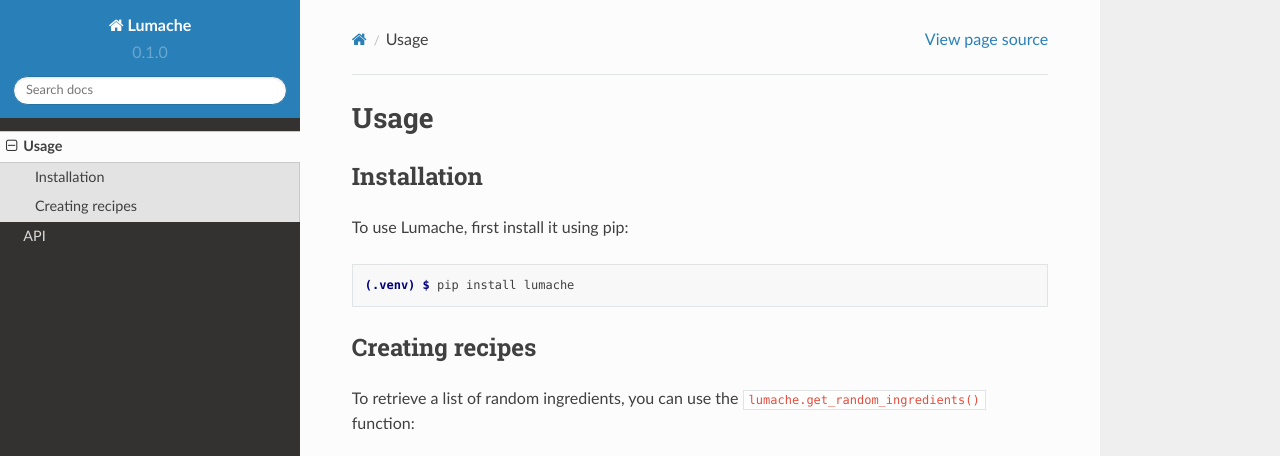
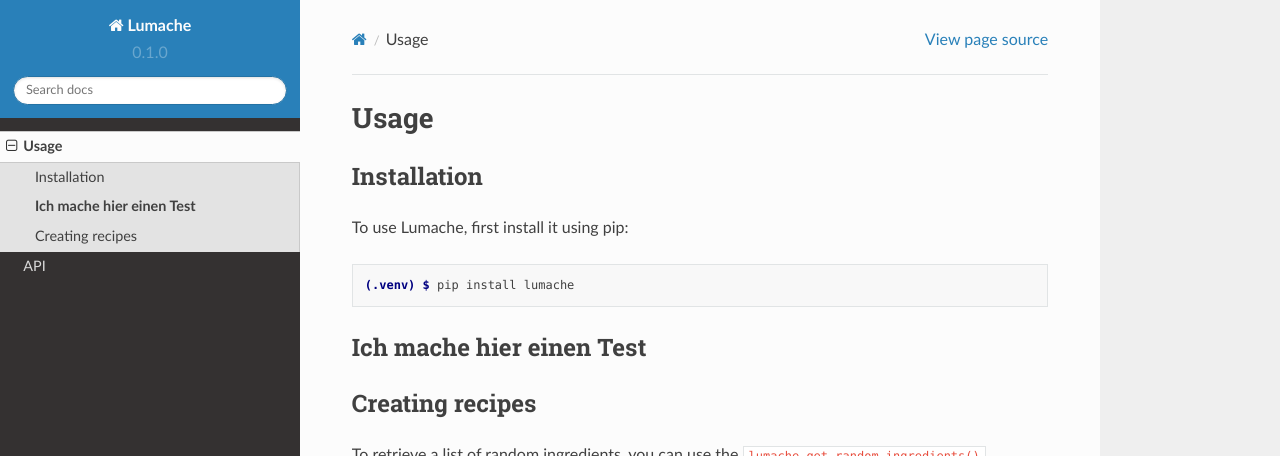
Before and after one commit to Kentimen/tralala, a Sphinx documentation site: the page built from docs/source/usage.rst, in a window 1280 px wide and 1151 px high, cut to the strip 0-456 px from the top of the window. Built offline with Sphinx 7.4.7 and the Read the Docs theme 2.0.0, drawn with Linux system fonts in a browser that asks for light colours.

Commit message:
Update usage.rst

```diff
--- a/docs/source/usage.rst
+++ b/docs/source/usage.rst
@@ -11,6 +11,9 @@ To use Lumache, first install it using pip:
 .. code-block:: console
 
    (.venv) $ pip install lumache
+
+**Ich mache hier einen Test**
+-----------------------------
 
 Creating recipes
 ----------------
```
